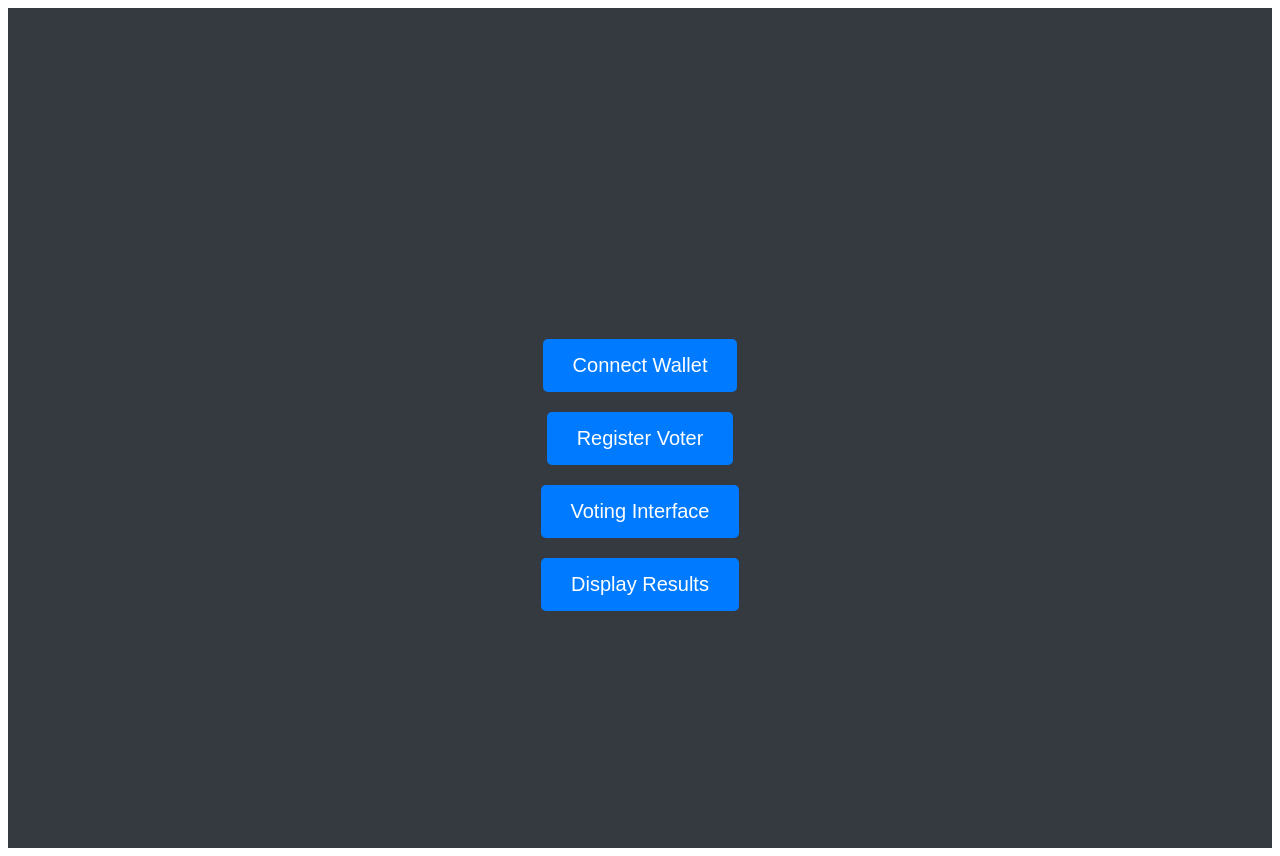
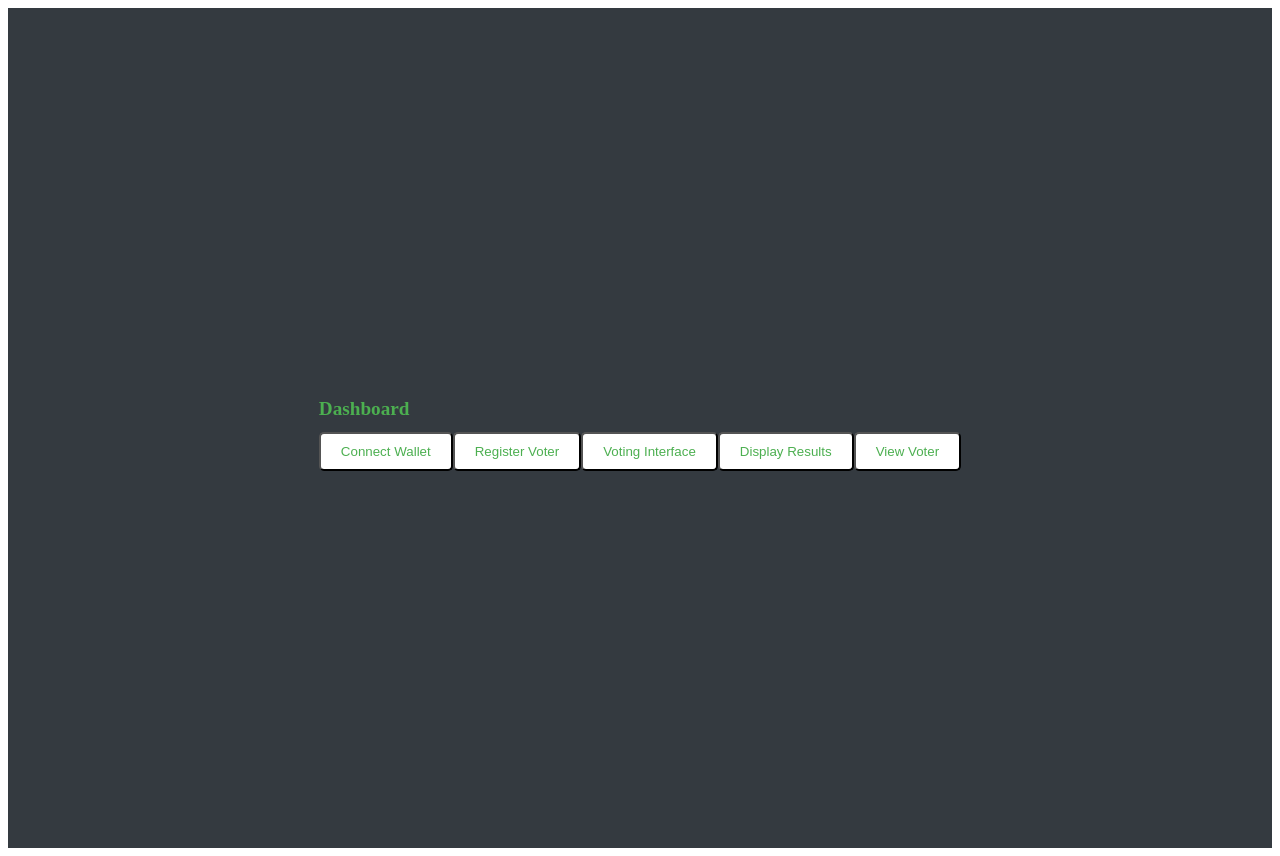
Before and after one commit to bc-rep-project/voting-dapp, a Next.js app: page /components in a window 1280 px wide. Built offline with nearby package versions, Linux system fonts and the light colour scheme.

Commit message:
Added new page and component for viewing voter details, updated Dashboard links, moved Next button, and imported Dashboard in components.tsx

```diff
--- a/components/ConnectWallet.tsx
+++ b/components/ConnectWallet.tsx
@@ -4,6 +4,7 @@
 import { useState } from "react";
 import web3 from "../utils/web3";
 import "@/components/connect-wallet.css";
+import Link from "next/link";
 import { Button } from "@/components/ui/button";
 
 export default function ConnectWallet() {
@@ -36,6 +37,11 @@ export default function ConnectWallet() {
             {account ? `Connected: ${account}` : "Connect Wallet"}
         </Button>
         {account && <div className="account">Connected: {account}</div>}
+        <Link href="/components/register-voter">
+          <div className="w-full flex justify-end">
+              <Button className="px-6 py-3 text-lg bg-blue-500 text-white rounded-lg hover:bg-blue-700 transition-all duration-300">Next</Button>
+          </div>
+        </Link>
 
     </div>
   );
--- a/components/Dashboard.tsx
+++ b/components/Dashboard.tsx
@@ -9,17 +9,20 @@ export default function Dashboard() {
   return (
     <div className="flex flex-col items-center justify-center min-h-screen bg-gradient-to-r from-blue-500 via-purple-500 to-pink-500 transition-all duration-500 ease-in-out space-y-4">
       <h1 className="text-4xl font-bold mb-4 text-white text-modern">Dashboard</h1>
-      <Link href="/connect-wallet">
+      <Link href="/components/connect-wallet">
         <Button className="button-modern">Connect Wallet</Button>
       </Link>
-      <Link href="/register-voter">
+      <Link href="/components/register-voter">
         <Button className="button-modern">Register Voter</Button>
       </Link>
-      <Link href="/voting-interface">
+      <Link href="/components/voting-interface">
         <Button className="button-modern">Voting Interface</Button>
       </Link>
-      <Link href="/display-results">
+      <Link href="/components/display-results">
         <Button className="button-modern">Display Results</Button>
+      </Link>
+      <Link href="/components/view-voter">
+        <Button className="button-modern">View Voter</Button>
       </Link>
     </div>
   );
--- a/pages/components.tsx
+++ b/pages/components.tsx
@@ -2,23 +2,13 @@
 import Link from "next/link";
 import { Button } from "@/components/ui/button";
 import "@/components/components.css";
+import Dashboard from "@/components/Dashboard";
 
 export default function ComponentsPage() {
   return (
     <div className="container">
-        <h1 className="title">Components</h1>
-        <Link href="/components/connect-wallet">
-            <Button className="button">Connect Wallet</Button>
-        </Link>
-        <Link href="/components/register-voter">
-            <Button className="button">Register Voter</Button>
-        </Link>
-        <Link href="/components/voting-interface">
-            <Button className="button">Voting Interface</Button>
-        </Link>
-        <Link href="/components/display-results">
-            <Button className="button">Display Results</Button>
-        </Link>
+
+        <Dashboard />
     </div>
   );
 }
--- a/pages/components/connect-wallet.tsx
+++ b/pages/components/connect-wallet.tsx
@@ -7,11 +7,7 @@ export default function ConnectWalletPage() {
   return (
     <div className="flex flex-col items-center justify-center min-h-screen bg-gray-100 space-y-4">
       <ConnectWallet />
-      <Link href="/components/register-voter">
-        <div className="w-full flex justify-end">
-            <Button className="px-6 py-3 text-lg bg-blue-500 text-white rounded-lg hover:bg-blue-700 transition-all duration-300">Next</Button>
-        </div>
-      </Link>
+
     </div>
   );
 }
```
Also changed, not shown: app/view-voter.tsx (added, +10 -0 lines), components/ViewVoter.tsx (added, +45 -0 lines).
